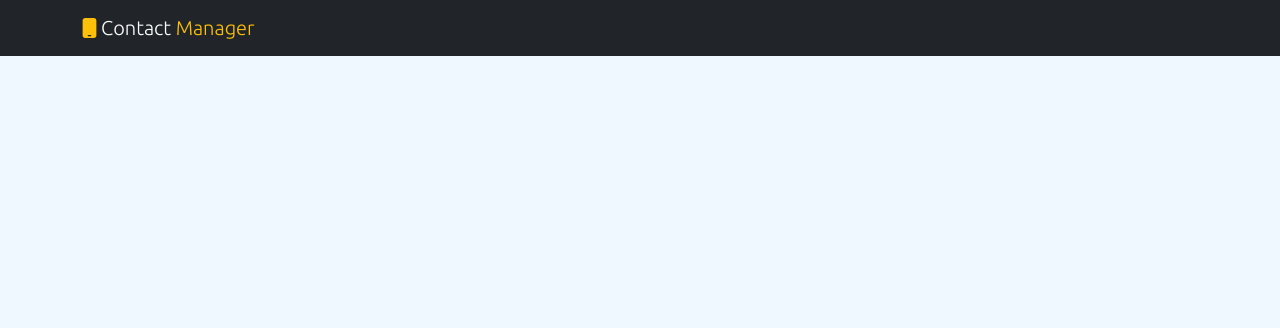
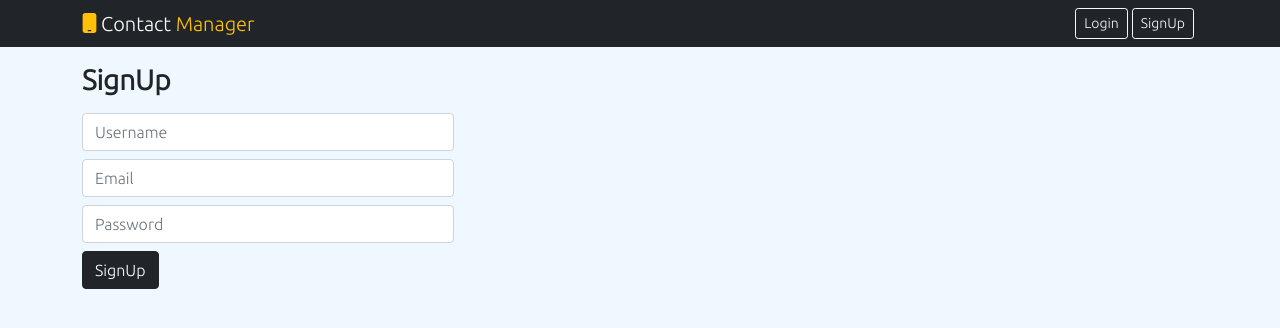
Before and after one commit to AlehBarushka/CONTACTS, a React (Create React App) app: page /signup in a window 1280 px wide. Before the commit this address had no page. Shown: the top 328 px of the page. Built offline with nearby package versions, Linux system fonts and the light colour scheme.

Commit message:
added login and signup layout

```diff
--- a/src/App.js
+++ b/src/App.js
@@ -8,6 +8,8 @@ import ViewContact from './components/Contacts/ViewContact';
 import EditContact from './components/Contacts/EditContact';
 
 import './App.css';
+import Login from './components/Login';
+import SignUp from './components/SignUp';
 
 const App = () => {
 	return (
@@ -15,6 +17,8 @@ const App = () => {
 			<Navbar />
 			<Routes>
 				<Route path='/' element={<Navigate to={'/contacts/list'} />} />
+				<Route path='/login' element={<Login />} />
+				<Route path='/signup' element={<SignUp />} />
 				<Route path='/contacts/list' element={<ContactList />} />
 				<Route path='/contacts/add' element={<AddContact />} />
 				<Route path='/contacts/veiw/:contactId' element={<ViewContact />} />
--- /dev/null
+++ b/src/components/Login/LoginForm.jsx
@@ -0,0 +1,29 @@
+import React from 'react';
+
+const LoginForm = () => {
+	return (
+		<form>
+			<div className='mb-2'>
+				<input
+					name='email'
+					type='email'
+					className='form-control'
+					placeholder='Email'
+				/>
+			</div>
+			<div className='mb-2'>
+				<input
+					name='password'
+					type='password'
+					className='form-control'
+					placeholder='Password'
+				/>
+			</div>
+			<button type='submit' className='btn btn-dark'>
+				Login
+			</button>
+		</form>
+	);
+};
+
+export default LoginForm;
--- /dev/null
+++ b/src/components/Login/index.js
@@ -0,0 +1,18 @@
+import React from 'react';
+import LoginForm from './LoginForm';
+import Title from '../Contacts/Title';
+
+const Login = () => {
+	return (
+		<>
+			<Title textColor='text-dark'>Login</Title>
+			<div className='container mt-3'>
+				<div className='col-lg-4 col-md-6'>
+					<LoginForm />
+				</div>
+			</div>
+		</>
+	);
+};
+
+export default Login;
--- a/src/components/NavBar/Navbar.jsx
+++ b/src/components/NavBar/Navbar.jsx
@@ -9,6 +9,7 @@ const Navbar = () => {
 		<>
 			<nav className='navbar navbar-dark bg-dark navbar-expand-sm'>
 				<div className='container'>
+					<div className='col'>
 						<Link to={'/'} className='navbar-brand'>
 							<FontAwesomeIcon
 								className='text-warning me-1'
@@ -17,6 +18,15 @@ const Navbar = () => {
 							Contact <span className='text-warning'>Manager</span>
 						</Link>
 					</div>
+					<div className='col d-flex justify-content-end'>
+						<Link to={'/login'} className='btn btn-sm btn-outline-light me-1'>
+							Login
+						</Link>
+						<Link to={'/signup'} className='btn btn-sm btn-outline-light me-1'>
+							SignUp
+						</Link>
+					</div>
+				</div>
 			</nav>
 		</>
 	);
--- /dev/null
+++ b/src/components/SignUp/SignUpForm.jsx
@@ -0,0 +1,37 @@
+import React from 'react';
+
+const SignUpForm = () => {
+	return (
+		<form>
+			<div className='mb-2'>
+				<input
+					name='username'
+					type='text'
+					className='form-control'
+					placeholder='Username'
+				/>
+			</div>
+			<div className='mb-2'>
+				<input
+					name='email'
+					type='email'
+					className='form-control'
+					placeholder='Email'
+				/>
+			</div>
+			<div className='mb-2'>
+				<input
+					name='password'
+					type='password'
+					className='form-control'
+					placeholder='Password'
+				/>
+			</div>
+			<button type='submit' className='btn btn-dark'>
+				SignUp
+			</button>
+		</form>
+	);
+};
+
+export default SignUpForm;
--- /dev/null
+++ b/src/components/SignUp/index.js
@@ -0,0 +1,18 @@
+import React from 'react';
+import Title from '../Contacts/Title';
+import SignUpForm from './SignUpForm';
+
+const SignUp = () => {
+	return (
+		<>
+			<Title textColor='text-dark'>SignUp</Title>
+			<div className='container mt-3'>
+				<div className='col-lg-4 col-md-6'>
+					<SignUpForm />
+				</div>
+			</div>
+		</>
+	);
+};
+
+export default SignUp;
```
Lines whose indentation alone changed are shown as unchanged.
